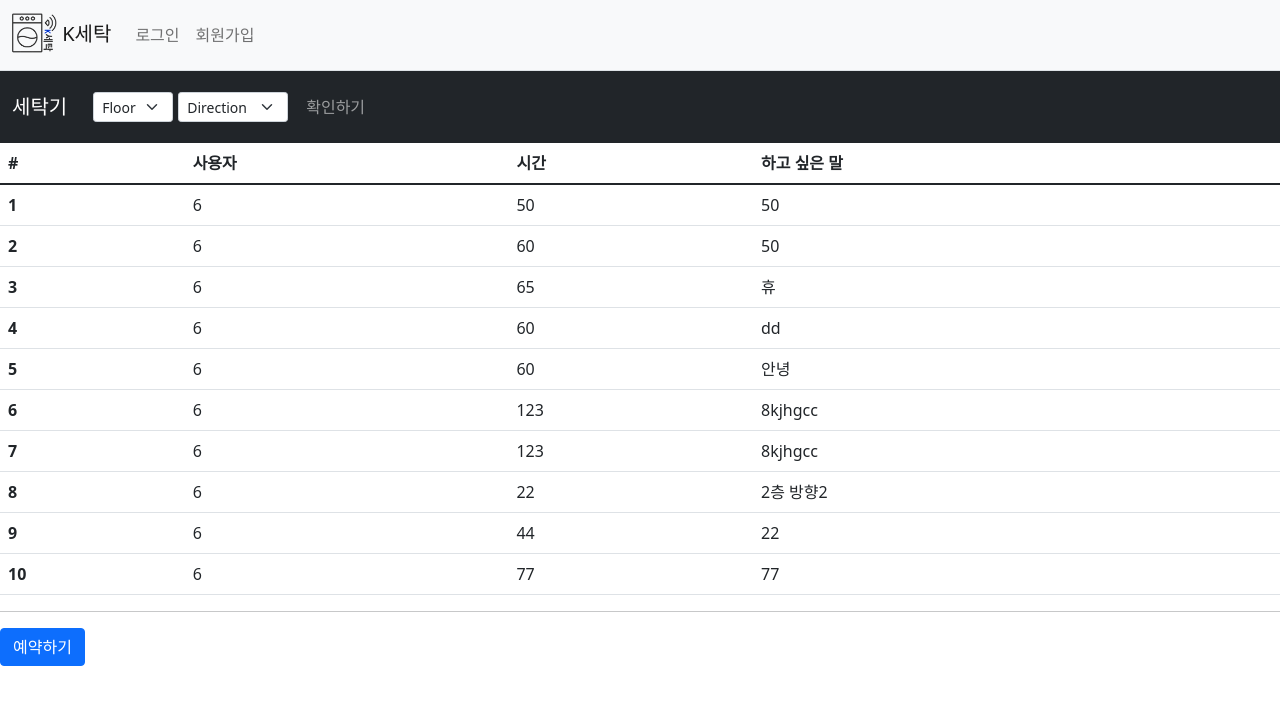
After one commit to Qndndn/sparcs_newbie_k_washing, a Django app: template k_washing/templates/k_washing/k_washing_detail.html in a window 1280 px wide. The commit adds this page. Shown: the top 705 px of the page. Run offline with Django 4.2, Linux system fonts and the light colour scheme; the template is opened without the code that fills it: values that come from a table or form of the project are taken from there, others are empty; data comes from the database, SQL or seed files in the repository; both versions use the stored data as it was after the commit; parts of the project's set-up code (start-up, migrations or seed data) failed here and were passed over; some libraries are stand-ins or nearby versions.

Commit message:
세탁기 4위치 분류 완료

```diff
--- a/config/settings.py
+++ b/config/settings.py
@@ -39,7 +39,7 @@ INSTALLED_APPS = [
     'django.contrib.messages',
     'django.contrib.staticfiles',
     'crispy_forms',
-
+    'crispy_bootstrap5',
 
     'k_washing',
 ]
@@ -136,3 +136,6 @@ LOGIN_REDIRECT_URL = '/k_washing/'
 
 # 로그아웃시 이동하는 URL
 LOGOUT_REDIRECT_URL = '/k_washing/'
+
+CRISPY_ALLOWED_TEMPLATE_PACKS = "bootstrap5"
+CRISPY_TEMPLATE_PACK = 'bootstrap5'
--- a/k_washing/forms.py
+++ b/k_washing/forms.py
@@ -5,7 +5,7 @@ from k_washing.models import k_washing
 class k_washingForm(forms.ModelForm):
     class Meta:
         model = k_washing
-        fields = ['floor','direction', 'time', 'content']
+        fields = ['floor','direction']
         widgets = {
             "content": forms.Textarea(attrs={"class": "form-control mt-2", "rows": 20}),
         }
--- a/k_washing/models.py
+++ b/k_washing/models.py
@@ -2,14 +2,14 @@ from django.db import models
 from django.contrib.auth.models import User
 
 class k_washing(models.Model):
-    floor = models.CharField(max_length=5, choices=((1, "1층"), (2, "2층"), (3, "3층"), (4, "4층")))
-    direction = models.CharField(max_length=5, choices=((1, "방향1"), (2, "방향2"), (3, "방향3"), (4, "방향4")))
+    floor = models.CharField(max_length=5, choices=(("1", "1층"), ("2", "2층"), ("3", "3층"), ("4", "4층")))
+    direction = models.CharField(max_length=5, choices=(("1", "방향1"), ("2", "방향2"), ("3", "방향3"), ("4", "방향4")))
     time = models.IntegerField()
     content = models.TextField()
     author = models.ForeignKey(User, null=True, on_delete=models.SET_NULL)
 
     def __str__(self):
-        return f'[{self.pk}] {self.author} :: {self.time}'
+        return f'[{self.pk}] {self.author} :: {self.floor} :: {self.direction} :: {self.time} :: {self.content}'
 
     def get_absolute_url(self):
         return f'/k_washing/'
--- /dev/null
+++ b/k_washing/templates/k_washing/k_washing_detail.html
@@ -0,0 +1,74 @@
+{% extends 'base.html' %}
+{% load crispy_forms_tags %}
+{% block content %}
+
+
+
+<nav class="navbar navbar-expand-lg navbar-dark bg-dark">
+    <div class="container-fluid">
+      <a class="navbar-brand" href="#">세탁기</a>
+      <div class="collapse navbar-collapse" id="navbarSupportedContent">
+        <ul class="navbar-nav mr-auto">
+
+          <li class="nav-item" style="padding:8px 5px;"></li>
+          <select class="form-select form-select-sm  align-self-center" aria-label=".form-select-lg example" style=" width: 80px; height: 30px; padding-right:10px;">
+            <option selected>Floor</option>
+            <option value="1">1층</option>
+            <option value="2">2층</option>
+            <option value="3">3층</option>
+            <option value="4">4층</option>
+          </select>
+          </li>
+
+          <li class="nav-item align-self-center" style="padding:8px 5px;">
+            <select class="form-select form-select-sm" aria-label=".form-select-lg example" style="width: 110px; height: 30px;">
+            <option selected>Direction</option>
+            <option value="1">방향1</option>
+            <option value="2">방향2</option>
+            <option value="3">방향3</option>
+            <option value="4">방향4</option>
+          </select>
+          </li>
+
+          <li class="nav-item align-self-center" style="padding:8px 5px;">
+          <a class="nav-link" href="/k_washing/">확인하기</a>
+          </li>
+        </ul>
+
+      </div>
+    </div>
+</nav>
+
+
+
+
+
+<table class="table">
+    <thead class="thead-dark">
+      <tr>
+        <th scope="col">#</th>
+        <th scope="col">사용자</th>
+        <th scope="col">시간</th>
+        <th scope="col">하고 싶은 말</th>
+      </tr>
+    </thead>
+    <tbody>
+        {% for k_washing in k_washing_list %}
+            <tr>
+                <th scope="row">{{ k_washing.pk }}</th>
+                <td>{{ k_washing.author }}</td>
+                <td>{{ k_washing.time }}</td>
+                <td>{{ k_washing.content }}</a></td>
+            </tr>
+        {% endfor %}
+    </tbody>
+</table>
+
+<hr/>
+{% if request.user.is_authenticated %}
+    <a href="/k_washing/create/" type="button" class="btn btn-primary float-right">예약하기</a>
+{% else %}
+    <a href="/common/login/" type="button" class="btn btn-primary float-right" data-toggle="modal" data-target="#loginModal">예약하기</a>
+{% endif %}
+
+{% endblock %}
--- a/k_washing/templates/k_washing/k_washing_form.html
+++ b/k_washing/templates/k_washing/k_washing_form.html
@@ -7,7 +7,7 @@
 
     <form method="post" enctype="multipart/form-data">{% csrf_token %}
         <table>
-            {{ form }}
+            {{ form | crispy }}
         </table>
         <button type="submit" class="btn btn-primary float-right">Submit</button>
     </form>
--- a/k_washing/urls.py
+++ b/k_washing/urls.py
@@ -3,6 +3,6 @@ from django.urls import path, include
 from . import views
 
 urlpatterns = [
+    path('', views.k_washingList.as_view(), name='k_washingList'),
     path('create/',views.k_washingCreate.as_view()),
-    path('', views.k_washingList.as_view()),
 ]
```
Also changed, not shown: k_washing/templates/k_washing/k_washing_list.html (+28 -31 lines), k_washing/views.py (+23 -2 lines), db.sqlite3, k_washing/migrations/0005_alter_k_washing_direction_alter_k_washing_floor.py (added), k_washing/migrations/0006_k_washing_created_at.py (added).
